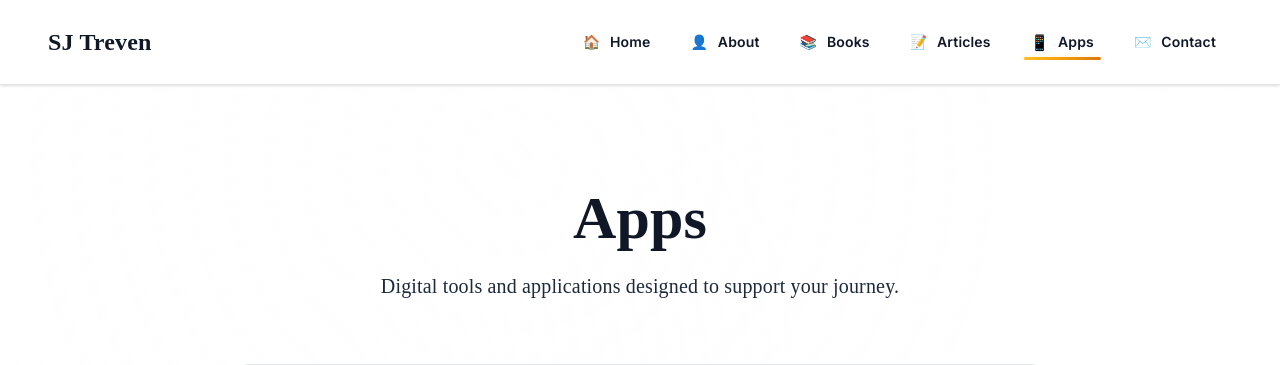
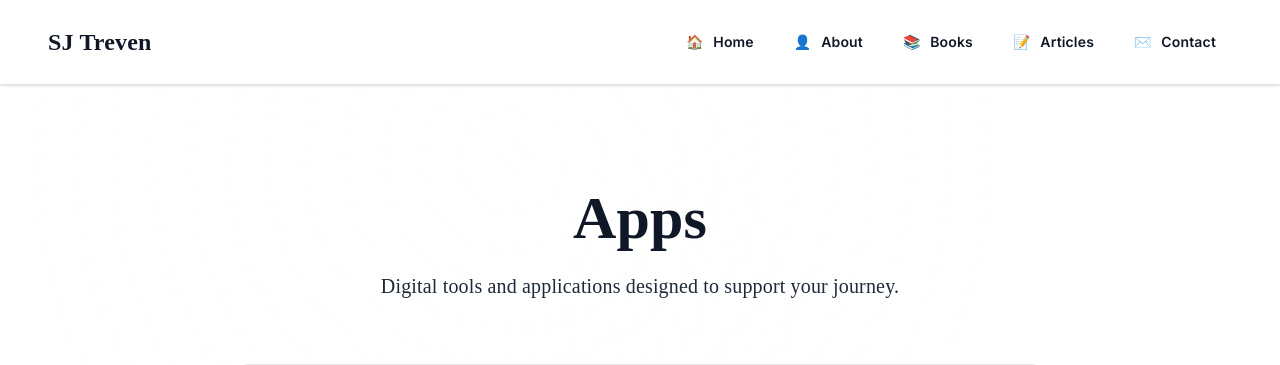
Before and after one commit to AlbertWebs/sjtreven, a Laravel app: page /apps in a window 1280 px wide. Shown: the top 365 px of the page. Run offline with Laravel 12, Linux system fonts and the light colour scheme; style sheets or scripts are compiled from the project's sources; some web fonts are replaced.

Commit message:
Hide apps links from navigation

```diff
--- a/resources/views/layouts/app.blade.php
+++ b/resources/views/layouts/app.blade.php
@@ -525,10 +525,6 @@
                         <span class="nav-icon">📝</span>
                         <span>Articles</span>
                     </a>
-                    <a href="{{ route('apps') }}" class="nav-link font-sans text-sm font-semibold text-gray-900 {{ request()->routeIs('apps') ? 'active' : '' }}">
-                        <span class="nav-icon">📱</span>
-                        <span>Apps</span>
-                    </a>
                     <a href="{{ route('contacts') }}" class="nav-link font-sans text-sm font-semibold text-gray-900 {{ request()->routeIs('contacts') ? 'active' : '' }}">
                         <span class="nav-icon">✉️</span>
                         <span>Contact</span>
@@ -574,10 +570,6 @@
                 <a href="{{ route('articles') }}" class="flex items-center gap-3 px-4 py-3 rounded-lg font-sans text-sm font-semibold text-gray-900 hover:bg-white/30 transition-all duration-300 hover:translate-x-2 hover:scale-105 {{ request()->routeIs('articles') ? 'bg-white/40 font-bold' : '' }}">
                     <span class="text-lg">📝</span>
                     <span>Articles & Guides</span>
-                </a>
-                <a href="{{ route('apps') }}" class="flex items-center gap-3 px-4 py-3 rounded-lg font-sans text-sm font-semibold text-gray-900 hover:bg-white/30 transition-all duration-300 hover:translate-x-2 hover:scale-105 {{ request()->routeIs('apps') ? 'bg-white/40 font-bold' : '' }}">
-                    <span class="text-lg">📱</span>
-                    <span>Apps</span>
                 </a>
                 <a href="{{ route('contacts') }}" class="flex items-center gap-3 px-4 py-3 rounded-lg font-sans text-sm font-semibold text-gray-900 hover:bg-white/30 transition-all duration-300 hover:translate-x-2 hover:scale-105 {{ request()->routeIs('contacts') ? 'bg-white/40 font-bold' : '' }}">
                     <span class="text-lg">✉️</span>
```
